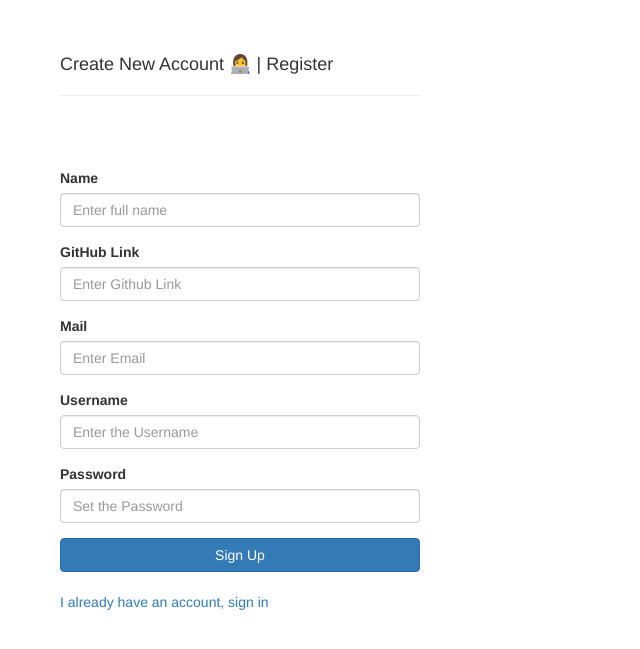
After one commit to chetansharma10/CodeEater_, a PHP site: page /pages/signup.php in a window 1280 px wide. The commit adds this page. Shown: the top 649 px of the page, without its empty margins (0-640 px from the left). Run offline with PHP 8.4, Linux system fonts and the light colour scheme.

Commit message:
Added the database , login , logout functionality

```diff
--- /dev/null
+++ b/database/connection.php
@@ -0,0 +1,22 @@
+<?php
+
+   $username = "root";
+   $password = "";
+   $server = "localhost";
+   $dbname = "codeEater";
+
+  $conn = mysqli_connect($server,$username,$password);
+
+   $db =  mysqli_select_db($conn,$dbname);
+
+   if($db)
+   {
+      echo "<script> console.log('Connected With Database Scuccessfully 🎉') </script>";
+   }
+   else
+   {
+
+       die("Not Abe to Connect ".mysqli_connect_error());
+   }
+
+?>
--- /dev/null
+++ b/links/login_links.php
@@ -0,0 +1 @@
+<link rel="stylesheet" href="https://cdn.jsdelivr.net/npm/bootstrap@3.3.7/dist/css/bootstrap.min.css" integrity="sha384-BVYiiSIFeK1dGmJRAkycuHAHRg32OmUcww7on3RYdg4Va+PmSTsz/K68vbdEjh4u" crossorigin="anonymous">
--- /dev/null
+++ b/pages/signup.php
@@ -0,0 +1,244 @@
+<!DOCTYPE html>
+<html>
+<head>
+<meta name="viewport" content="width=device-width, initial-scale=1">
+
+<?php include '../links/login_links.php' ?>
+
+</head>
+<body>
+
+<?php
+
+include '../database/connection.php';
+
+//initializing Variables
+
+$name_err=$username_err=$mail_err=$github_err=$password_err=$status="";
+$err=0;
+
+//Validation By Regex
+function validateByRegex($regex,$data)
+{
+   if (preg_match($regex, $data)) {
+      return true;
+  }
+  return false;
+}
+
+//Validation By Uniqness
+function isUnique($field,$data)
+{
+   global $conn;
+   $Uquerry = "select * from users where $field ='$data'";
+   $query = mysqli_query($conn,$Uquerry);
+
+   $urlCount = mysqli_num_rows($query);
+
+   if($urlCount>0)
+   {
+      return false;
+   }
+   return true;
+}
+
+//For Github Link Validation Function
+function validateUrl($url)
+{
+   if (filter_var($url, FILTER_VALIDATE_URL)) {
+      return true;
+  }
+  return false;
+}
+
+
+
+if($_SERVER['REQUEST_METHOD']=="POST")
+{
+    $flag = 1;
+
+   //Name Validation
+    if(empty($_POST['name']))  //Validation By Length
+     {
+      $flag=0;
+       $name_err="Name Field Required 🤦‍♂️";
+    }
+    else if(!validateByRegex("/^[a-zA-Z'. -]+$/",$_POST['name']))  //Validation By Format
+    {
+      $flag=0;
+       $name_err="Name Should be in Correct Format Like 'Shashwat Singh'. 😡";
+    }
+
+    //URL Validation
+    if(empty($_POST['githublink'])) //Validation By Length
+    {
+      $flag=0;
+       $github_err= "Github Account Link Required 🤦‍♂️";
+    }
+    else  if(!validateUrl($_POST['githublink'])) //Validation By Formate
+    {
+      $flag=0;
+      $github_err="Url Must be in Correct Formate Like 'https://...'. 😡";
+    }
+    else if(!isunique("git_link",$_POST['githublink'])) //Validation is this account is unique or not
+    {
+      $flag=0;
+      $github_err="Someone Already Registered With This Account. 😒";
+    }
+
+    //Mail Validataion
+    if(empty($_POST['email'])) //Validation By Length
+    {
+      $flag=0;
+      $mail_err= "Mail Required 🤦‍♂️";
+    }
+    else if(!validateByRegex("/^[_a-z0-9-+]+(\.[_a-z0-9-+]+)*@[a-z0-9-]+(\.[a-z0-9-]+)*(\.[a-z]{2,4})$/",$_POST['email']))//Validation By Regex
+    {
+      $flag=0;
+       $mail_err = "Mail Should Be In Correct Format.😡";
+    }
+    else if(!isUnique("email",$_POST['email']))
+    {
+      $flag=0;
+       $mail_err= "Already An Account Exist With This Mail.😒";
+    }
+
+    //Username Validation
+    if(empty($_POST['username']))
+    {
+      $flag=0;
+      $username_err = "Username Field is Required 🤦‍♂️";
+    }
+    else if(!validateByRegex("/^[a-zA-Z0-9]{5,}$/",$_POST['username']))
+    {
+      $flag=0;
+       $username_err = "Username Must In Correct Format with no Spaces.😡";
+    }
+    else if(!isUnique("username",$_POST['username']))
+    {
+      $flag=0;
+      $username_err = "Someone Already Taken this Username 😏";
+    }
+
+    //Password Validation
+    if(empty($_POST['password']))
+    {
+      $flag=0;
+      $password_err="Password Field is Required 🤦‍♂️";
+    }
+   else  if(strlen($_POST['password']<8))
+    {
+      $flag=0;
+       $password_err = "Password Length Should Be Greater Then 7.‼";
+    }
+
+    if($flag==1)
+    {
+
+
+    //To Prevent From SQL Injection
+    global $conn;
+
+    $name = mysqli_real_escape_string($conn,$_POST['name']);
+    $email = mysqli_real_escape_string($conn,$_POST['email']);
+    $gitlink = mysqli_real_escape_string($conn,$_POST['githublink']);
+    $username = mysqli_real_escape_string($conn,$_POST['username']);
+    $password = mysqli_real_escape_string($conn,$_POST['password']);
+
+    //Encrypting Password
+    $password = password_hash($password,PASSWORD_BCRYPT);
+
+    //Insert querry
+
+    $insertquery = "insert into users( name, email, git_link, username, password) values('$name','$email','$gitlink','$username','$password')";
+
+    $iquerry = mysqli_query($conn,$insertquery);
+
+    if($iquerry)
+    {
+      $status="Account Created Successfully 🎉, Login and use IDE";
+    }
+    else
+    {
+      $status = "Some Error Caused 🤦‍♂️, Try Again";
+      $err=1;
+    }
+
+    }
+
+
+}
+
+?>
+
+
+<div class="container" style="position:relative; right: 400px;">
+   <div class="row" style="margin-top:45px">
+      <div class="col-md-4 col-md-offset-4">
+           <h4>Create New Account 👩‍💻 |  Register </h4><hr>
+
+           <?php
+           if($err==0)
+           { echo "<div class='alert alert-sucess'>";
+            echo $status;
+           echo "</div>";
+           }
+           else
+           {
+              echo "
+              <div class='alert alert-danger'>
+              .$status.
+</div>
+              ";
+
+           }
+           ?>
+
+
+
+           <form action="" method="post">
+
+           <div class="form-group">
+                 <label>Name</label>
+                 <input type="text" class="form-control" name="name" placeholder="Enter full name">
+                 <span class="text-danger"><?php echo $name_err; ?></span>
+               </div>
+
+              <div class="form-group">
+                 <label>GitHub Link</label>
+                 <input type="text" class="form-control" name="githublink" placeholder="Enter Github Link">
+                 <span class="text-danger"><?php echo $github_err; ?></span>
+               </div>
+
+
+              <div class="form-group">
+                 <label>Mail</label>
+                 <input type="mail" class="form-control" name="email" placeholder="Enter Email">
+                 <span class="text-danger"><?php echo $mail_err; ?></span>
+               </div>
+
+    <div class="form-group">
+                 <label>Username</label>
+                 <input type="text" class="form-control" name="username" placeholder="Enter the Username">
+                 <span class="text-danger"><?php echo $username_err; ?></span>
+               </div>
+
+    <div class="form-group">
+                 <label>Password</label>
+                 <input type="password" class="form-control" name="password" placeholder="Set the Password">
+                 <span class="text-danger"><?php echo $password_err; ?></span>
+               </div>
+
+              <button type="submit" class="btn btn-block btn-primary">Sign Up</button>
+              <br>
+              <a href="login.php">I already have an account, sign in</a>
+    </div>
+
+
+  </from>
+ </div>
+</div>
+
+
+</body>
+</html>
```
Also changed, not shown: css/login.css (added, +62 -0 lines), css/signup.css (added, +65 -0 lines), index.php (renamed from index.html, +4 -11 lines), links/links.php (added, +10 -0 lines), pages/ide.html (deleted, +0 -70 lines), pages/ide.php (added, +91 -0 lines), pages/login.php (added, +144 -0 lines), pages/logout.php (added, +9 -0 lines), images/login.png (added), images/signup.png (added).
